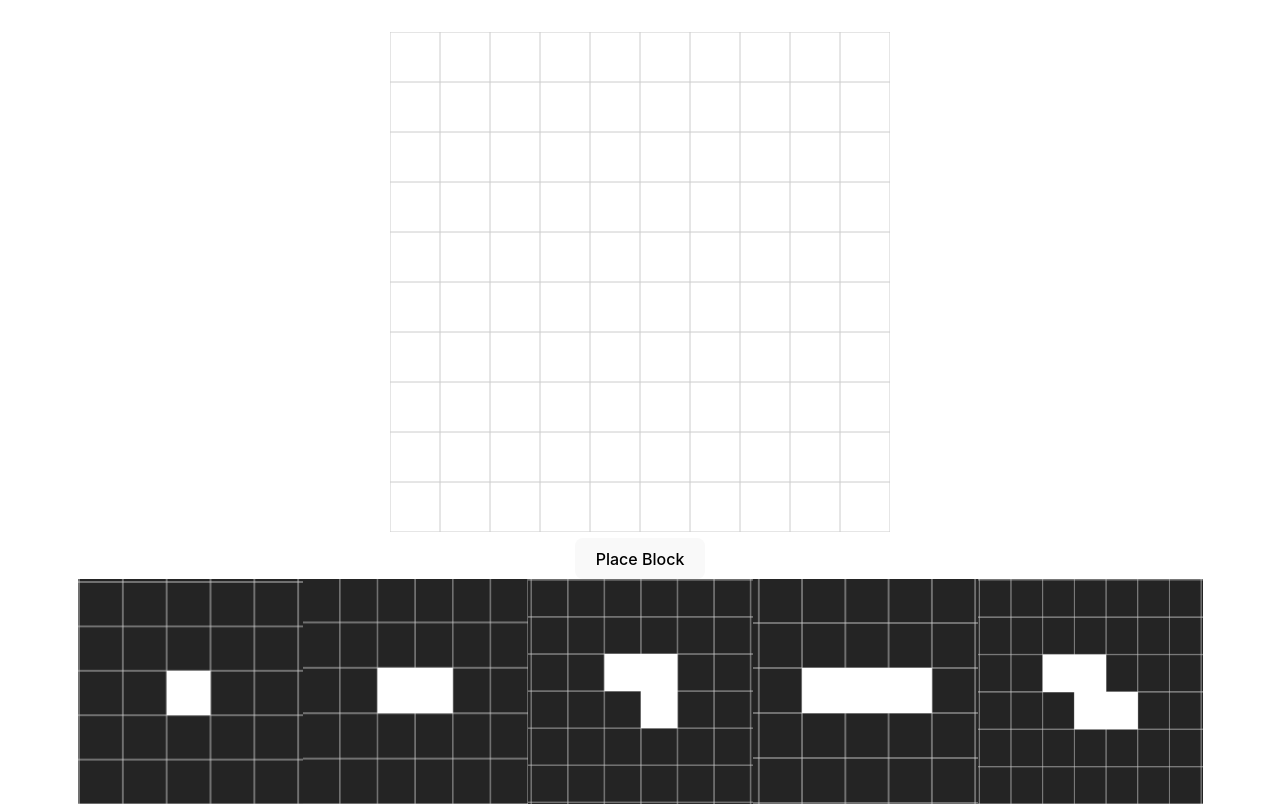
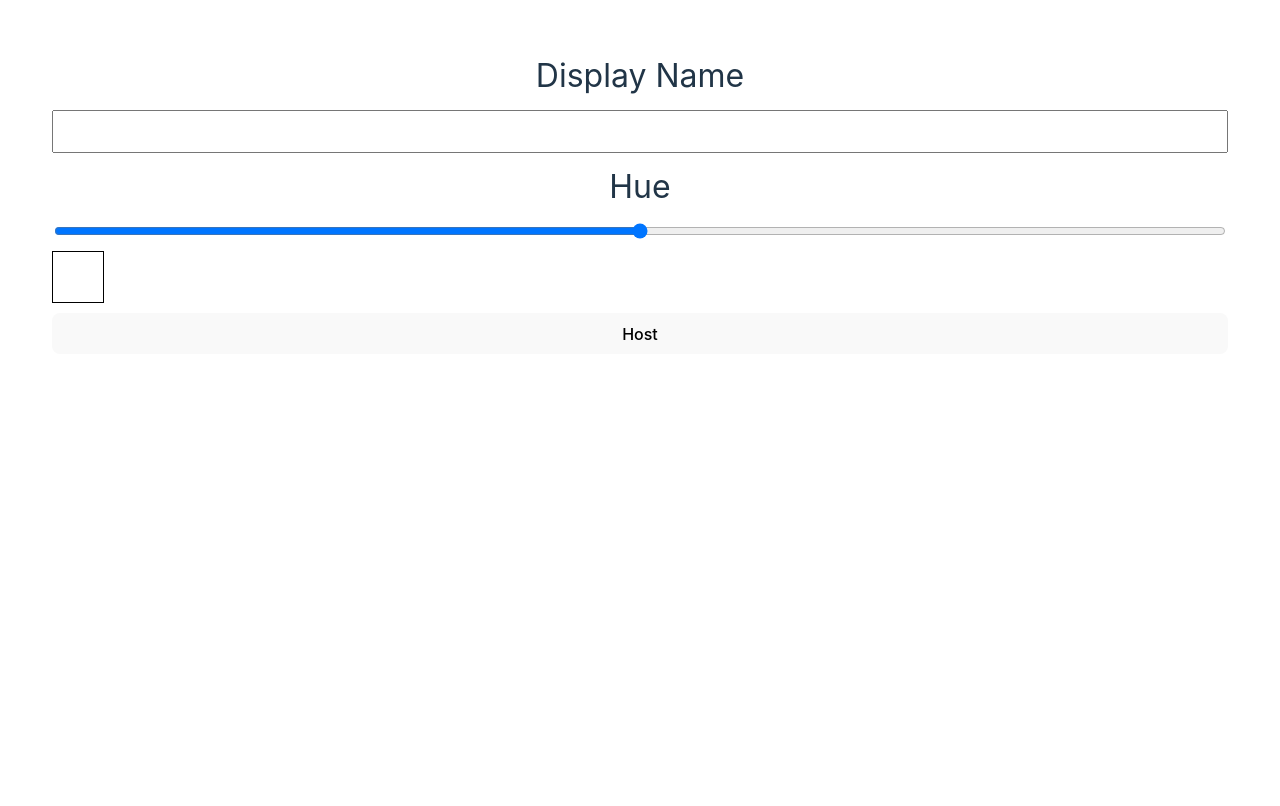
Before and after one commit to jaygarza1982/jakes-blokus, a React (Vite) app: page / in a window 1280 px wide. Shown: the top 806 px of the page. Built offline with nearby package versions, Linux system fonts and the light colour scheme.

Commit message:
Adding custom player info welcome screen

```diff
--- a/package.json
+++ b/package.json
@@ -15,6 +15,7 @@
     "d3-selection": "^3.0.0",
     "react": "^18.3.1",
     "react-dom": "^18.3.1",
+    "react-router": "^7.1.5",
     "recoil": "^0.7.7",
     "uuid": "^11.0.5"
   },
--- a/src/GameData.ts
+++ b/src/GameData.ts
@@ -1,6 +1,6 @@
 interface Player {
     id: string;
-    color: string;
+    hue: number;
 }
 
 interface Block {
@@ -18,4 +18,4 @@ interface GameData {
     players: Player[];
 }
 
-export type {GameData, Block};
+export type {GameData, Block, Player};
--- a/src/Shape.tsx
+++ b/src/Shape.tsx
@@ -17,12 +17,12 @@ interface ShapeProps {
 
 const Tiles: React.FC<TileProps> = ({ size, block }) => {
   const gameData = useRecoilValue(GameDataAtom);
-  const color = gameData.players.find(p => p.id == block.playerId)?.color ?? '#fff';
+  const color = gameData.players.find(p => p.id == block.playerId)?.hue ?? 0;
 
   return (
     <g>
       {block.shape.map((n, i) => (
-        <rect key={`tile-${block.blockId}-${i}`} width={size} height={size} x={size * n[0]} y={size * n[1]} fill={block.selected ? '#fff' : color} />
+        <rect key={`tile-${block.blockId}-${i}`} width={size} height={size} x={size * n[0]} y={size * n[1]} fill={block.selected ? '#fff' : `hsl(${color}, 100%, 50%)` } />
       ))}
     </g>
   );
--- /dev/null
+++ b/src/Welcome.tsx
@@ -0,0 +1,66 @@
+import React, { useState, useEffect } from 'react';
+import { useNavigate } from 'react-router';
+import { v4 as uuid } from 'uuid';
+import { Player } from './GameData';
+
+const Welcome: React.FC = () => {
+  const navigate = useNavigate();
+
+  const [playerInfo, setPlayerInfo] = useState<Player>(() => {
+    const storedPlayerInfo = localStorage.getItem('playerInfo');
+    return storedPlayerInfo ? JSON.parse(storedPlayerInfo) : { id: '', color: 0 };
+  });
+
+  useEffect(() => {
+    localStorage.setItem('playerInfo', JSON.stringify(playerInfo));
+  }, [playerInfo]);
+
+  const handleChange = (event: React.ChangeEvent<HTMLInputElement>) => {
+    const { name, value } = event.target;
+    setPlayerInfo((prevInfo) => ({
+      ...prevInfo,
+      [name]: name === 'color' ? parseInt(value, 10) : value,
+    }));
+  };
+
+  const handleSubmit = (event: React.FormEvent) => {
+    event.preventDefault();
+    navigate(`/game/${uuid()}`);
+  };
+
+  const hueColor = `hsl(${playerInfo.hue}, 100%, 50%)`;
+
+  return (
+    <div>
+      <form onSubmit={handleSubmit} style={{ display: 'flex', flexDirection: 'column', gap: '10px', padding: '20px' }}>
+        <label htmlFor='displayName'>Display Name</label>
+        <input
+          type='text'
+          id='displayName'
+          name='displayName'
+          value={playerInfo.id}
+          onChange={handleChange}
+          required
+        />
+
+        <label htmlFor='hue'>Hue</label>
+        <input
+          type='range'
+          id='hue'
+          name='hue'
+          value={playerInfo.hue}
+          onChange={handleChange}
+          min='0'
+          max='360'
+          step='1'
+          required
+        />
+        <div style={{ backgroundColor: hueColor, width: '50px', height: '50px', border: '1px solid black' }} />
+
+        <button type='submit'>Host</button>
+      </form>
+    </div>
+  );
+};
+
+export default Welcome;
--- a/src/atoms/GameData.ts
+++ b/src/atoms/GameData.ts
@@ -4,16 +4,7 @@ import { GameData } from "../GameData";
 export const GameDataAtom = atom<GameData>({
   key: 'gameData',
   default: {
-    "players": [
-        {
-            "id": "Player 1",
-            "color": "#0ff"
-        },
-        {
-            "id": "Player 2",
-            "color": "#ff0"
-        }
-    ],
+    "players": [],
     "blocks": []
 }
 });
--- a/src/index.css
+++ b/src/index.css
@@ -1,3 +1,12 @@
+
+label {
+  font-size: 2rem;
+}
+
+input {
+  font-size: 2rem;
+}
+
 :root {
   font-family: Inter, system-ui, Avenir, Helvetica, Arial, sans-serif;
   line-height: 1.5;
@@ -24,11 +33,6 @@ a:hover {
 
 body {
   margin: 0;
-  /* Not sure if this is nice to have or not */
-  /* display: flex;
-  place-items: center;
-  min-width: 320px;
-  min-height: 100vh; */
 }
 
 h1 {
--- a/src/main.tsx
+++ b/src/main.tsx
@@ -3,11 +3,18 @@ import { createRoot } from 'react-dom/client'
 import './index.css'
 import App from './App.tsx'
 import { RecoilRoot } from 'recoil'
+import { BrowserRouter, Route, Routes } from 'react-router'
+import Welcome from './Welcome.tsx'
 
 createRoot(document.getElementById('root')!).render(
   <StrictMode>
     <RecoilRoot>
-      <App />
+      <BrowserRouter>
+        <Routes>
+          <Route path='/' element={<Welcome />} />
+          <Route path='/game/:gameId' element={<App />} />
+        </Routes>
+      </BrowserRouter>
     </RecoilRoot>
   </StrictMode>,
 )
```
Also changed, not shown: src/atoms/PlayerInfo.ts (added, +10 -0 lines), 1 other file (tests, documents, lock files or other folders).
